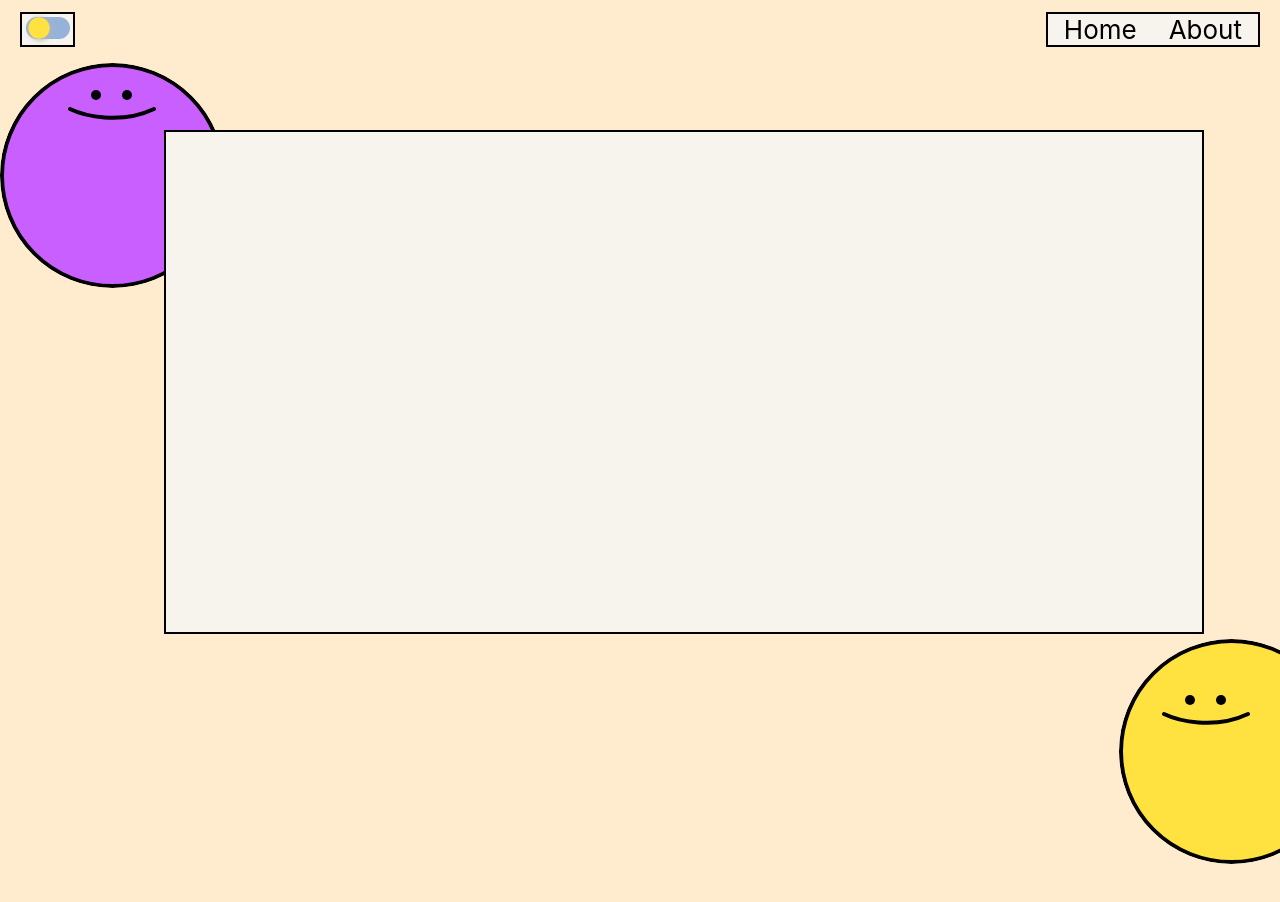
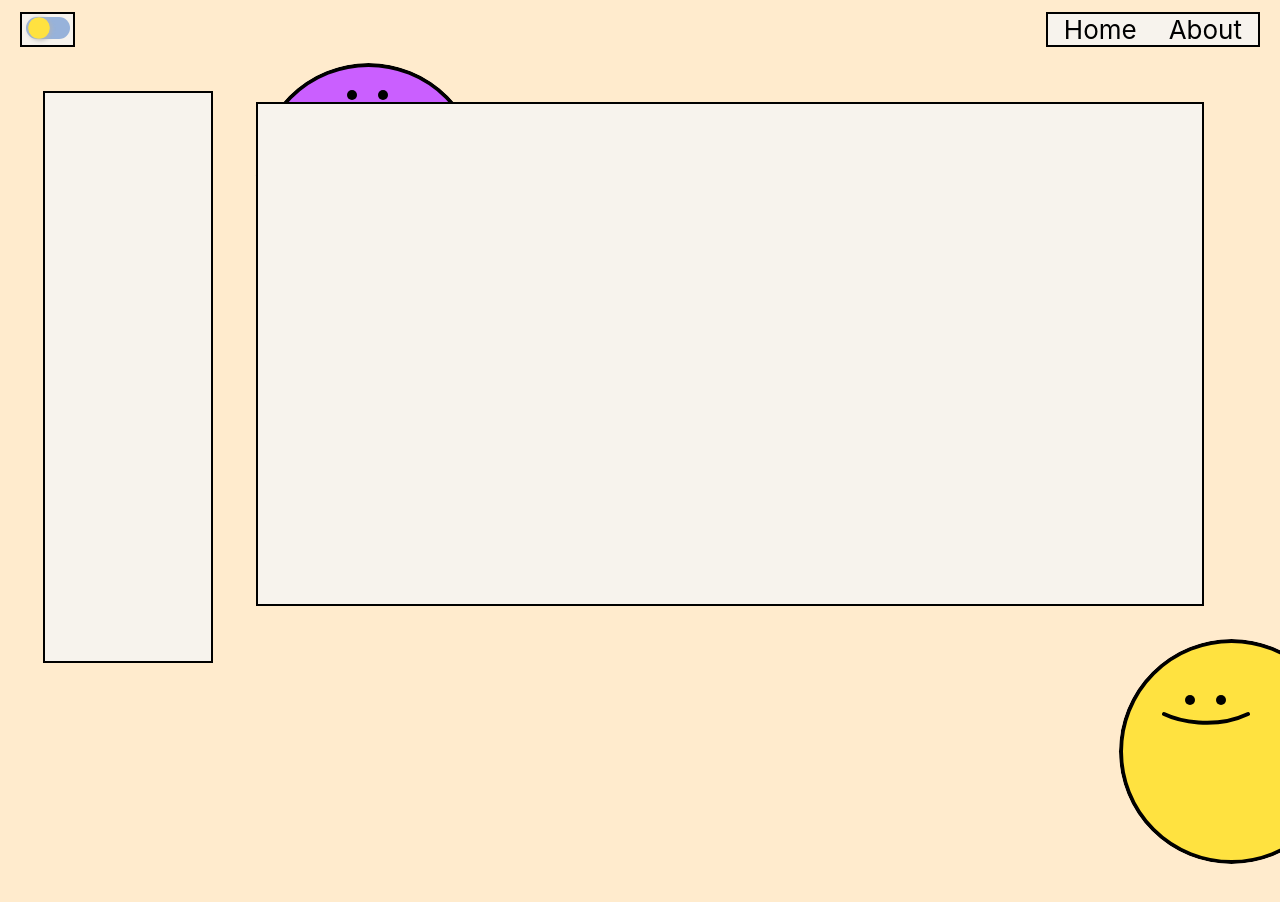
Before and after one commit to Lab-Comunicaciones-Multimedia/react-app, a React (Create React App) app: page / in a window 1280 px wide. Shown: the top 902 px of the page. After the commit the page ends 876 px from the top, so only its background shows below. Built offline with nearby package versions, Linux system fonts and the light colour scheme.

Commit message:
Sidebar and grid layout of main content

```diff
--- a/src/App/App.css
+++ b/src/App/App.css
@@ -23,7 +23,19 @@ body{
 }
 .App-container{
   display: grid;
+  grid-template-columns: 1fr 2fr 2fr;
+  grid-template-areas: "sidebar content content content";
 
+}
+#sidebar{
+  /*background-color: cadetblue;*/
+  grid-area: sidebar;
+  justify-self: center;
+  padding-bottom: 20px;
+}
+#content{
+  /*background-color: rgb(74, 122, 124);*/
+  grid-area: content;
 }
 .App-logo {
   height: 40vmin;
--- a/src/App/App.js
+++ b/src/App/App.js
@@ -17,7 +17,7 @@ class App extends React.Component {
     <div className="App">
       <Header/>
       <div className="App-container">
-        {/*<SideBar></SideBar>*/}
+        <div id="sidebar"><SideBar/></div>
         <div id="content">
           <PurpleFriend/>
           <VideoBox/>
--- a/src/SideBar/SideBar.css
+++ b/src/SideBar/SideBar.css
@@ -1,4 +1,5 @@
 .sidebar{
-    width: 10vw;
-    height: 500px;
+    width: 13vw;
+    height: 568px;
+    margin: 32px 0px;
   }
--- a/src/VideoBox/VideoBox.css
+++ b/src/VideoBox/VideoBox.css
@@ -1,6 +1,6 @@
 .video-box{
     height: 500px;
-    margin: 64px 76px 20px 164px;
+    margin: 36px 76px 20px 0px;
     bottom: 250px;
     position: relative;
   }
```
